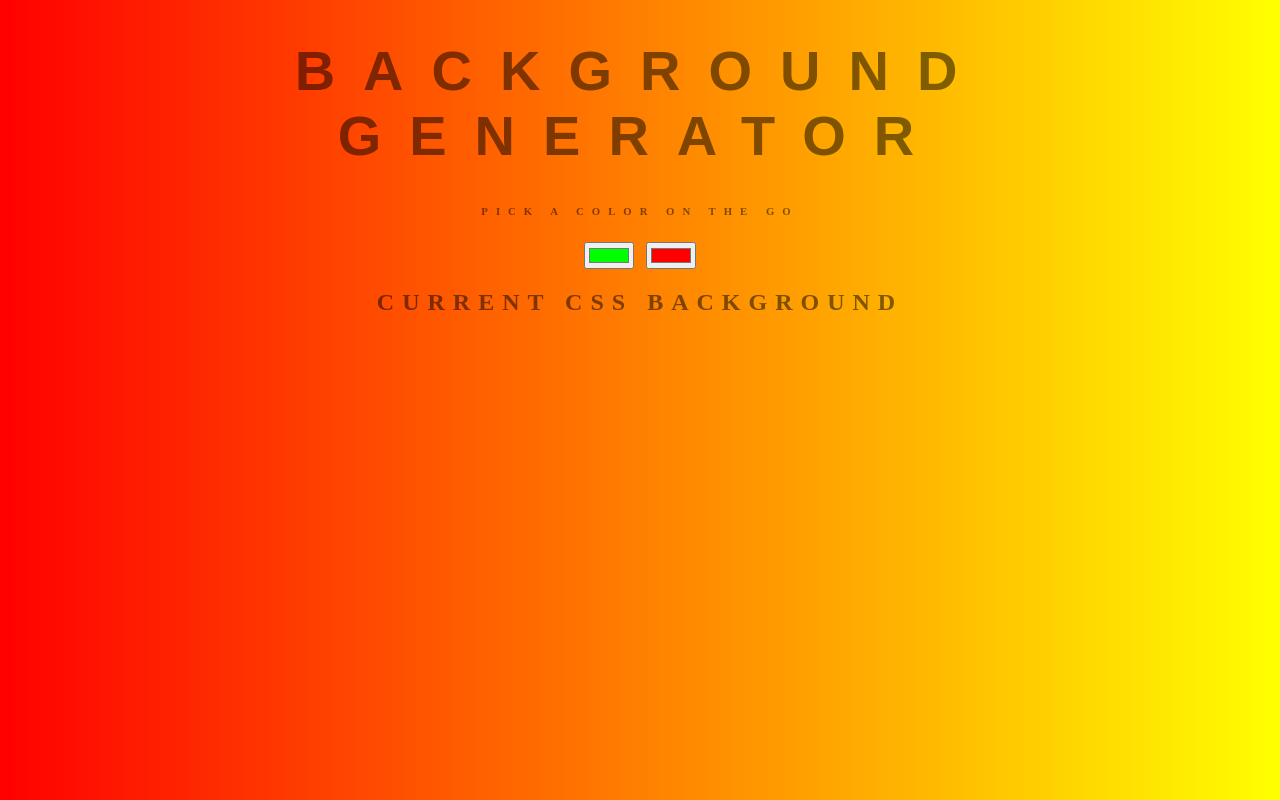
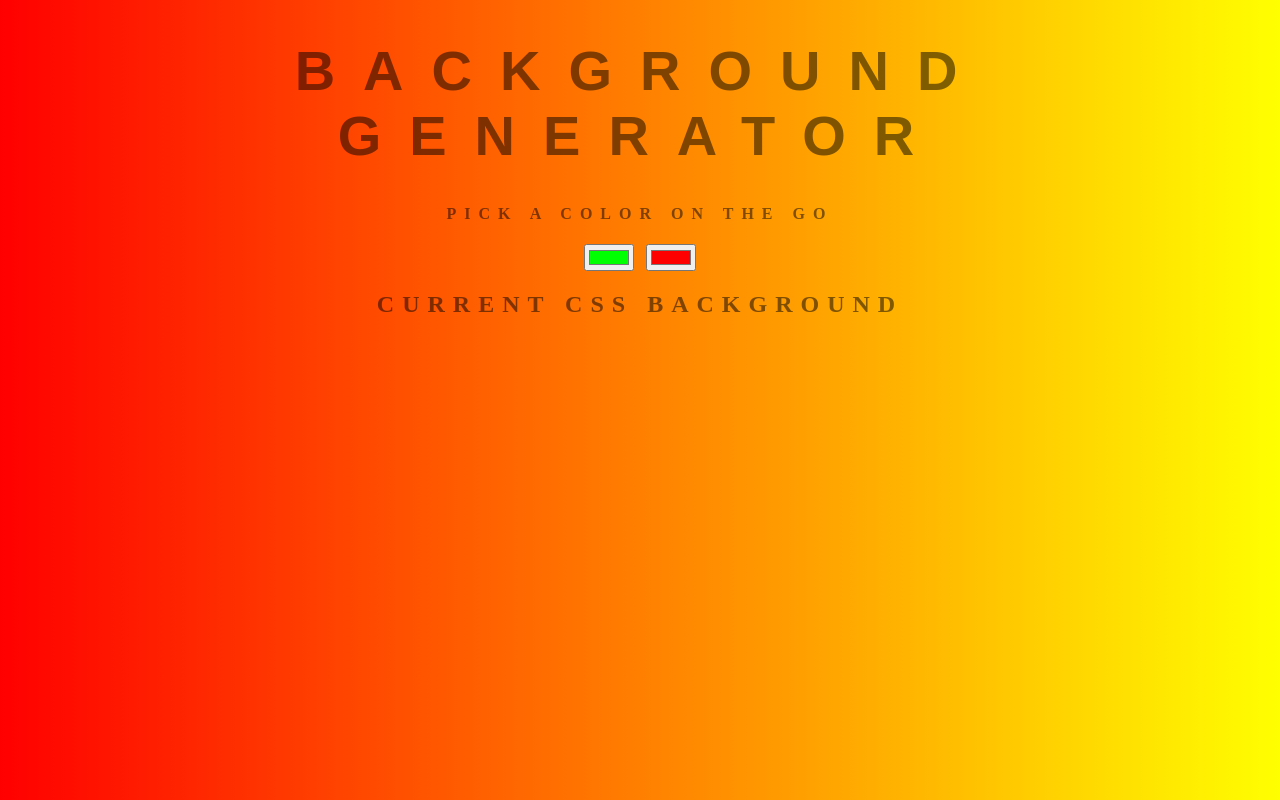
Before and after one commit to GauthamNemuturi888/backgroundGenerator, a plain HTML site: page index.html in a window 1280 px wide. Drawn offline with Linux system fonts and the light colour scheme.

Commit message:
Changed h6 to h4

```diff
--- a/index.html
+++ b/index.html
@@ -6,7 +6,7 @@
 </head>
 <body id="gradient">
 	<h1>Background Generator</h1>
-	<h6>Pick a color on the go</h6>
+	<h4>Pick a color on the go</h4>
 	<input class="color1" type="color" name="color1" value="#00ff00">
 	<input class="color2" type="color" name="color2" value="#ff0000">
 	<h2>Current CSS Background</h2>
```
